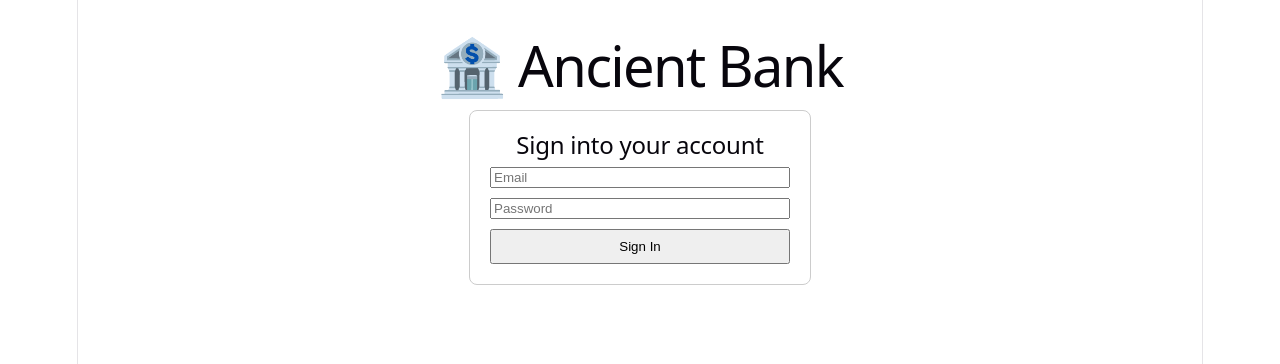
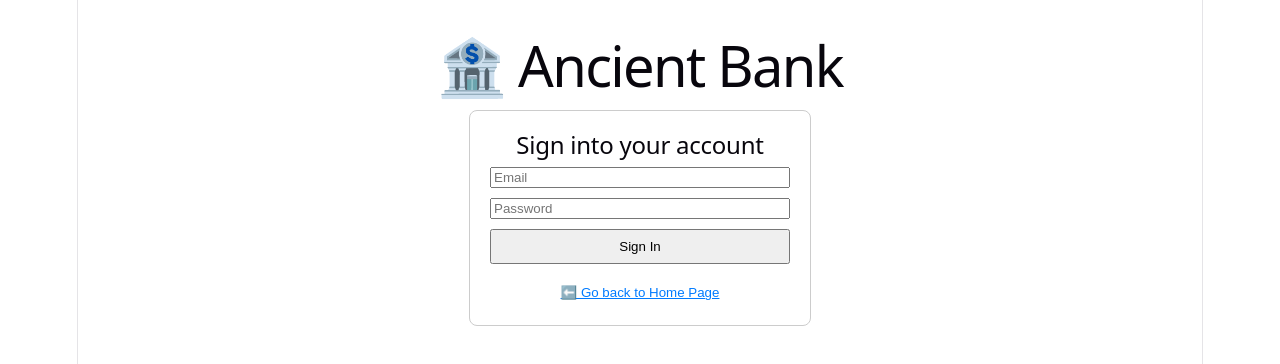
Before and after one commit to rodofrodo/fullstack-banking-app, a React (Vite) app in the folder portfolio-frontend/: page / in a window 1280 px wide. Shown: the top 364 px of the page. Built offline with nearby package versions, Linux system fonts and the light colour scheme.

Commit message:
Modified login page

```diff
--- a/portfolio-frontend/src/Login.jsx
+++ b/portfolio-frontend/src/Login.jsx
@@ -1,7 +1,7 @@
 import { useState } from 'react';
 import axios from 'axios';
 
-function Login({ onLoginSuccess }) {
+function Login({ onLoginSuccess, navigateTo }) {
     // here React "remembers" what we type in
     const [email, setEmail] = useState('');
     const [password, setPassword] = useState('');
@@ -64,6 +64,11 @@ function Login({ onLoginSuccess }) {
             </form>
             {/* message (if need be) */}
             { message && <p style={{ marginTop: '15px', fontWeight: 'bold' }}>{message}</p> }
+            <button
+                onClick={() => navigateTo('home')}
+                style={{ marginTop: '20px', cursor: 'pointer', background: 'none', border: 'none', color: '#007bff', textDecoration: 'underline' }}>
+                ⬅️ Go back to Home Page
+            </button>
         </div>
     );
 }
```
